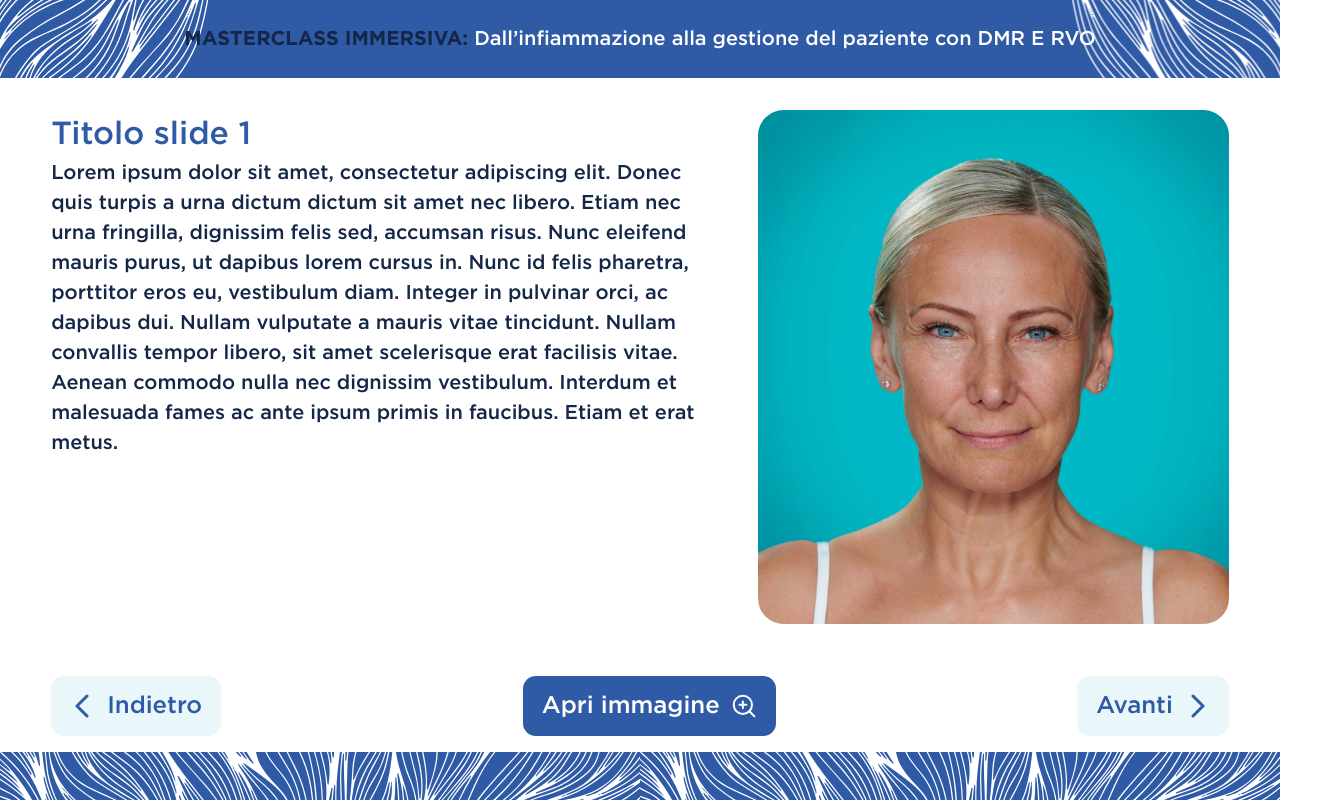
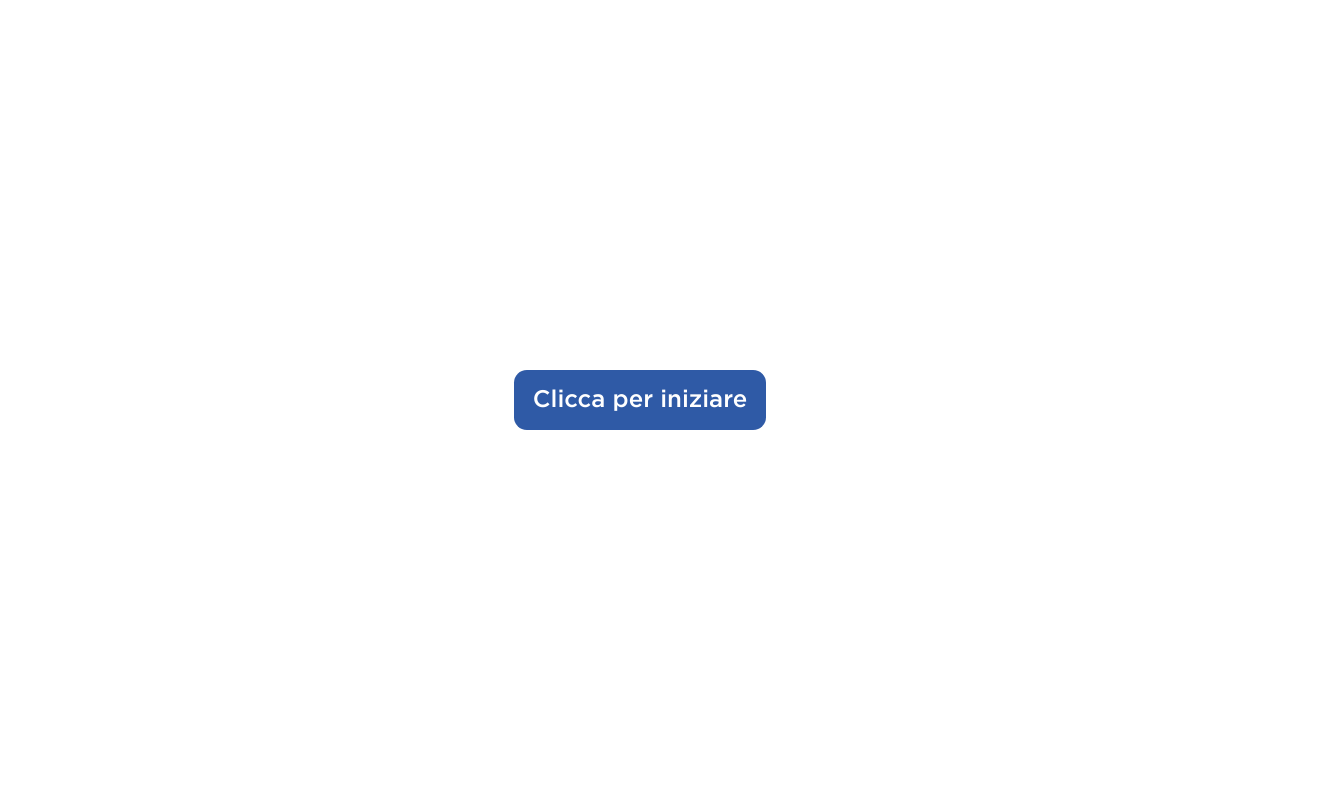
Before and after one commit to elleeffe/touch-app, a React (Vite) app: page / in a window 1280 px wide. Shown: the whole page, 1344 px wide, since content can reach past the window. Built offline with nearby package versions, Linux system fonts and the light colour scheme; what react-quick-pinch-zoom would draw is missing.

Commit message:
feat: fullscreen auto

```diff
--- a/src/App.tsx
+++ b/src/App.tsx
@@ -1,4 +1,4 @@
-import {useState} from 'react';
+import {useEffect, useRef, useState} from 'react';
 import {slides} from './config/slides';
 import TouchArea from './screens/TouchArea';
 import Slider from './screens/Slider';
@@ -6,14 +6,32 @@ import 'swiper/css';
 import Images from './components/Images';
 
 function App() {
-  const [step, setStep] = useState<Step>('slide');
+  const [step, setStep] = useState<Step>();
   const [slide, setSlide] = useState<SlideType>(slides[0]);
   const [secondImage, setSecondImage] = useState<string>();
   const [isOpen, setIsOpen] = useState<boolean>(false);
 
+  const ref = useRef<HTMLDivElement>(null);
+
+  const handleStart = () => {
+    if (ref.current) {
+      ref.current.requestFullscreen().then(() => setStep('slide'));
+    }
+  };
+
   return (
-    <>
-      {step === 'slide' ? (
+    <div ref={ref} className="bg-white">
+      {step === undefined && (
+        <div className="flex justify-center items-center w-screen h-screen">
+          <button
+            className="text-base text-white flex items-center gap-[1vw] bg-blue2 rounded-[1vw] px-[1.5vw] py-[1.5vh]"
+            onClick={handleStart}
+          >
+            Clicca per iniziare
+          </button>
+        </div>
+      )}
+      {step === 'slide' && (
         <Slider
           initialIndex={slides.findIndex((el) => el.title === slide.title)}
           mediaCount={slide.media.length}
@@ -25,7 +43,8 @@ function App() {
             }
           }}
         />
-      ) : (
+      )}
+      {step === 'touch' && (
         <TouchArea
           leftImage={slide.media[0]}
           rightImage={secondImage}
@@ -44,7 +63,7 @@ function App() {
           setSecondImage(img);
         }}
       />
-    </>
+    </div>
   );
 }
 
```
